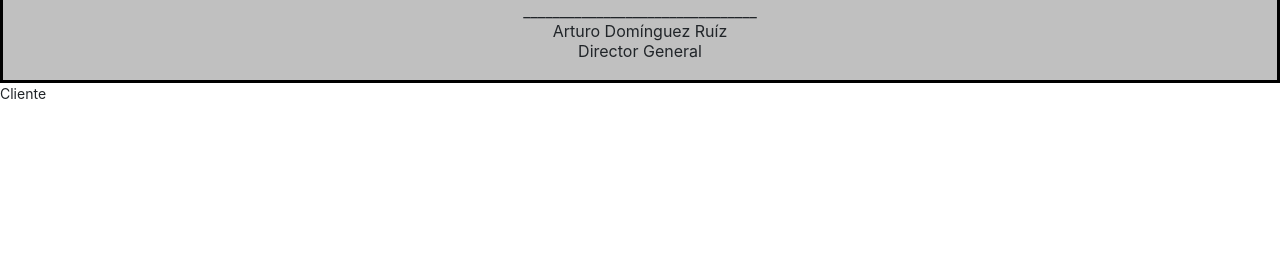
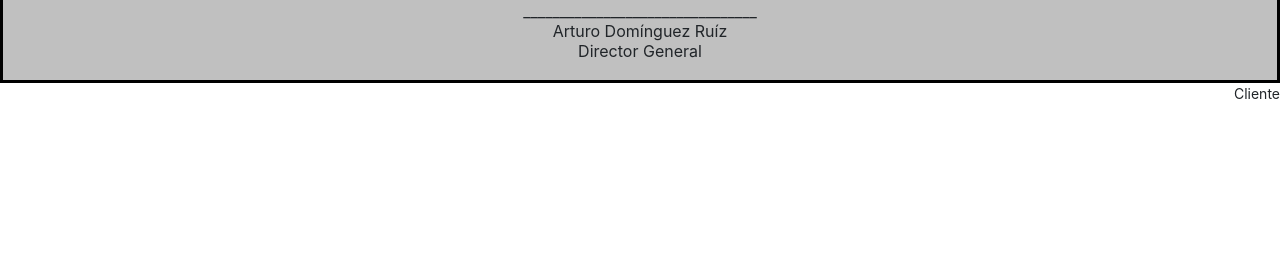
Before and after one commit to evallardy/pleyatec, a Django app: template finanzas/templates/finanzas/recibo_pago_mensualidadPDF.html in a window 1280 px wide. Shown: the part 478-756 px from the top of the page. Run offline with Django 4.2, Linux system fonts and the light colour scheme; the template is opened without the code that fills it: most values are stand-ins (such as "Sample title", 1, 10 or a date in 2020); parts of the project's set-up code (start-up, migrations or seed data) failed here and were passed over; some libraries are stand-ins or nearby versions.

Commit message:
v3.2.1 reporte pago mensual

```diff
--- a/finanzas/templates/finanzas/recibo_pago_mensualidadPDF.html
+++ b/finanzas/templates/finanzas/recibo_pago_mensualidadPDF.html
@@ -145,10 +145,14 @@
         </table>
     </div>
     {% if x == 0 %}
-    Empresa
+    <div style="text-align: right;">
+        Empresa
+    </div>
     <hr>
     {% else %}
-    Cliente
+    <div style="text-align: right;">
+        Cliente
+    </div>
     {% endif %}
     {% endfor %}
 </body>
```
